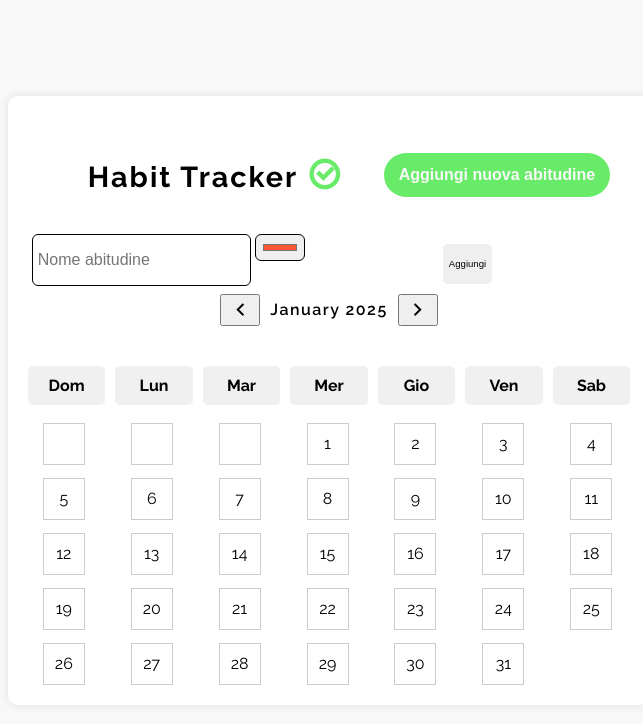
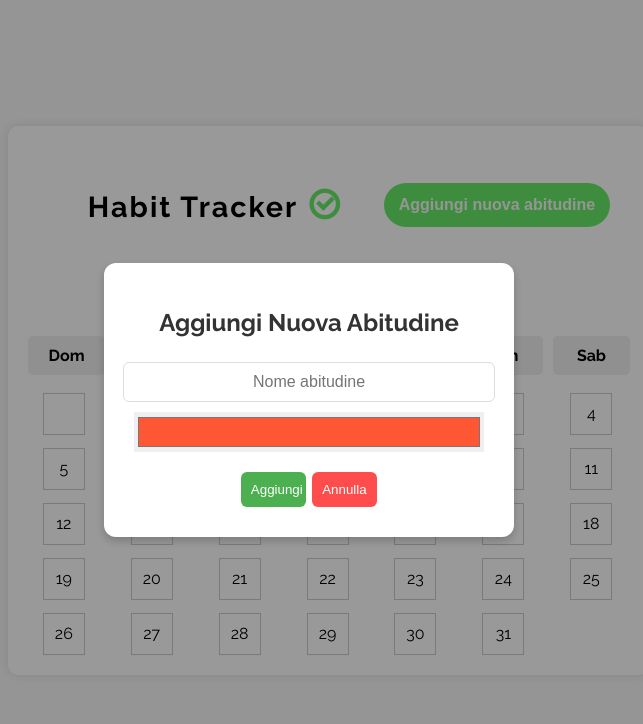
Before and after one commit to Gixyie/habitsapp, a React (Vite) app: page / in a window 1280 px wide. Both pictures are taken after a click on the button "Aggiungi nuova abitudine". Shown: the top 724 px of the page, without its empty margins (331-974 px from the left). Built offline with nearby package versions, Linux system fonts and the light colour scheme.

Commit message:
upgrade form

```diff
--- /dev/null
+++ b/src/Habit.css
@@ -0,0 +1,92 @@
+/* Sfondo scuro dietro il popup */
+.habit-modal-overlay {
+    position: fixed;
+    top: 0;
+    left: 0;
+    width: 100%;
+    height: 100%;
+    background: rgba(0, 0, 0, 0.4);
+    display: flex;
+    align-items: center;
+    justify-content: center;
+  }
+
+  /* Contenitore del form */
+  .habit-modal {
+    background: white;
+    padding: 30px;
+    border-radius: 12px;
+    box-shadow: 0 4px 10px rgba(0, 0, 0, 0.2);
+    text-align: center;
+    width: 350px;
+    display: flex;
+    flex-direction: column;
+    gap: 10px;
+    align-items: center;
+    justify-content: center;
+  }
+
+  /* Titolo */
+  .habit-modal h2 {
+    font-size: 1.5rem;
+    color: #333;
+    padding: 10px;
+    margin: 5px;
+    justify-content: center;
+    align-items: center;
+    text-align: center;
+  }
+
+  /* Input di testo */
+  .habit-input {
+    width: 100%;
+    padding: 10px;
+    border: 1px solid #ddd;
+    border-radius: 6px;
+    font-size: 16px;
+    text-align: center;
+  }
+
+  /* Selettore colore */
+  .habit-color-picker {
+    width: 100%;
+    height: 40px;
+    border: none;
+    cursor: pointer;
+
+  }
+
+  /* Pulsanti */
+  .habit-buttons {
+    display: flex;
+    justify-content: space-between;
+    margin-top: 10px;
+  }
+
+  .add-button {
+    background: #4caf50;
+    color: white;
+    border: none;
+    padding: 10px;
+    border-radius: 6px;
+    cursor: pointer;
+    width: 48%;
+  }
+
+  .cancel-button {
+    background: #ff4d4d;
+    color: white;
+    border: none;
+    padding: 10px;
+    border-radius: 6px;
+    cursor: pointer;
+    width: 48%;
+  }
+
+  .add-button:hover {
+    background: #45a049;
+  }
+
+  .cancel-button:hover {
+    background: #e60000;
+  }
--- a/src/Habit.jsx
+++ b/src/Habit.jsx
@@ -1,20 +1,29 @@
-import React from 'react';
+import React from "react";
+import "./Habit.css"; // Importa il CSS del form
 
-const Habit = ({ newHabitName, setNewHabitName, newHabitColor, setNewHabitColor, addHabit }) => {
+const Habit = ({ newHabitName, setNewHabitName, newHabitColor, setNewHabitColor, addHabit, setShowHabitForm }) => {
   return (
-    <div className="add-habit-container">
+    <div className="habit-modal-overlay" onClick={() => setShowHabitForm(false)}>
+      <div className="habit-modal" onClick={(e) => e.stopPropagation()}>
+        <h2>Aggiungi Nuova Abitudine</h2>
         <input
           type="text"
           placeholder="Nome abitudine"
           value={newHabitName}
           onChange={(e) => setNewHabitName(e.target.value)}
+          className="habit-input"
         />
         <input
           type="color"
           value={newHabitColor}
           onChange={(e) => setNewHabitColor(e.target.value)}
+          className="habit-color-picker"
         />
-      <button onClick={addHabit}>Aggiungi</button>
+        <div className="habit-buttons">
+          <button className="add-button" onClick={addHabit}>Aggiungi</button>
+          <button className="cancel-button" onClick={() => setShowHabitForm(false)}>Annulla</button>
+        </div>
+      </div>
     </div>
   );
 };
--- a/src/components/app/HabitsApp.jsx
+++ b/src/components/app/HabitsApp.jsx
@@ -1,10 +1,7 @@
 import React, { useState, useEffect } from "react";
 import Calendar from "./Calendar";
 import "./HabitsApp.css";
-import Habit from "../../Habit";
-
-
-
+import Habit from "../../Habit"; // Importiamo il form correttamente
 
 const HabitsApp = () => {
   const [habits, setHabits] = useState([]);
@@ -12,15 +9,9 @@ const HabitsApp = () => {
   const [currentMonth, setCurrentMonth] = useState(new Date().getMonth());
   const [currentYear, setCurrentYear] = useState(new Date().getFullYear());
   const [calendarActivities, setCalendarActivities] = useState({});
-  const [showHabitForm, setShowHabitForm] = useState(false); // Stato per mostrare il form
+  const [showHabitForm, setShowHabitForm] = useState(false);
   const [newHabitName, setNewHabitName] = useState("");
   const [newHabitColor, setNewHabitColor] = useState("#FF5733");
-
-  // Funzione per generare un colore casuale
-  const getRandomColor = () => {
-    const colors = ["#FF5733", "#33FF57", "#3357FF", "#FF33A8", "#F3FF33"];
-    return colors[Math.floor(Math.random() * colors.length)];
-  };
 
   useEffect(() => {
     const savedData = JSON.parse(localStorage.getItem("habitData")) || {};
@@ -33,10 +24,10 @@ const HabitsApp = () => {
 
   const addHabit = () => {
     if (newHabitName) {
-      setHabits([...habits, { name: newHabitName, color: newHabitColor || getRandomColor() }]);
+      setHabits([...habits, { name: newHabitName, color: newHabitColor }]);
       setNewHabitName("");
-      setNewHabitColor("#FF5733"); // Reset del colore
-      setShowHabitForm(false); // Chiudi il form dopo aver aggiunto l'abitudine
+      setNewHabitColor("#FF5733");
+      setShowHabitForm(false);
     }
   };
 
@@ -55,7 +46,6 @@ const HabitsApp = () => {
       if (!updated[key]) updated[key] = {};
       if (!updated[key][date]) updated[key][date] = [];
 
-      // Evita duplicati
       if (!updated[key][date].some(habit => habit.name === selectedHabit.name)) {
         updated[key][date].push(selectedHabit);
       }
@@ -85,7 +75,7 @@ const HabitsApp = () => {
         <button onClick={() => setShowHabitForm(true)}>Aggiungi nuova abitudine</button>
       </div>
 
-      {/* Mostra il form per aggiungere un'abitudine */}
+      {/* Mostra il form come popup/modal */}
       {showHabitForm && (
         <Habit
           newHabitName={newHabitName}
@@ -93,6 +83,7 @@ const HabitsApp = () => {
           newHabitColor={newHabitColor}
           setNewHabitColor={setNewHabitColor}
           addHabit={addHabit}
+          setShowHabitForm={setShowHabitForm} // Passiamo la funzione per chiudere il popup
         />
       )}
 
```
Also changed, not shown: src/components/app/HabitsApp.css (line endings or trailing spaces). Lines whose indentation alone changed are shown as unchanged.
